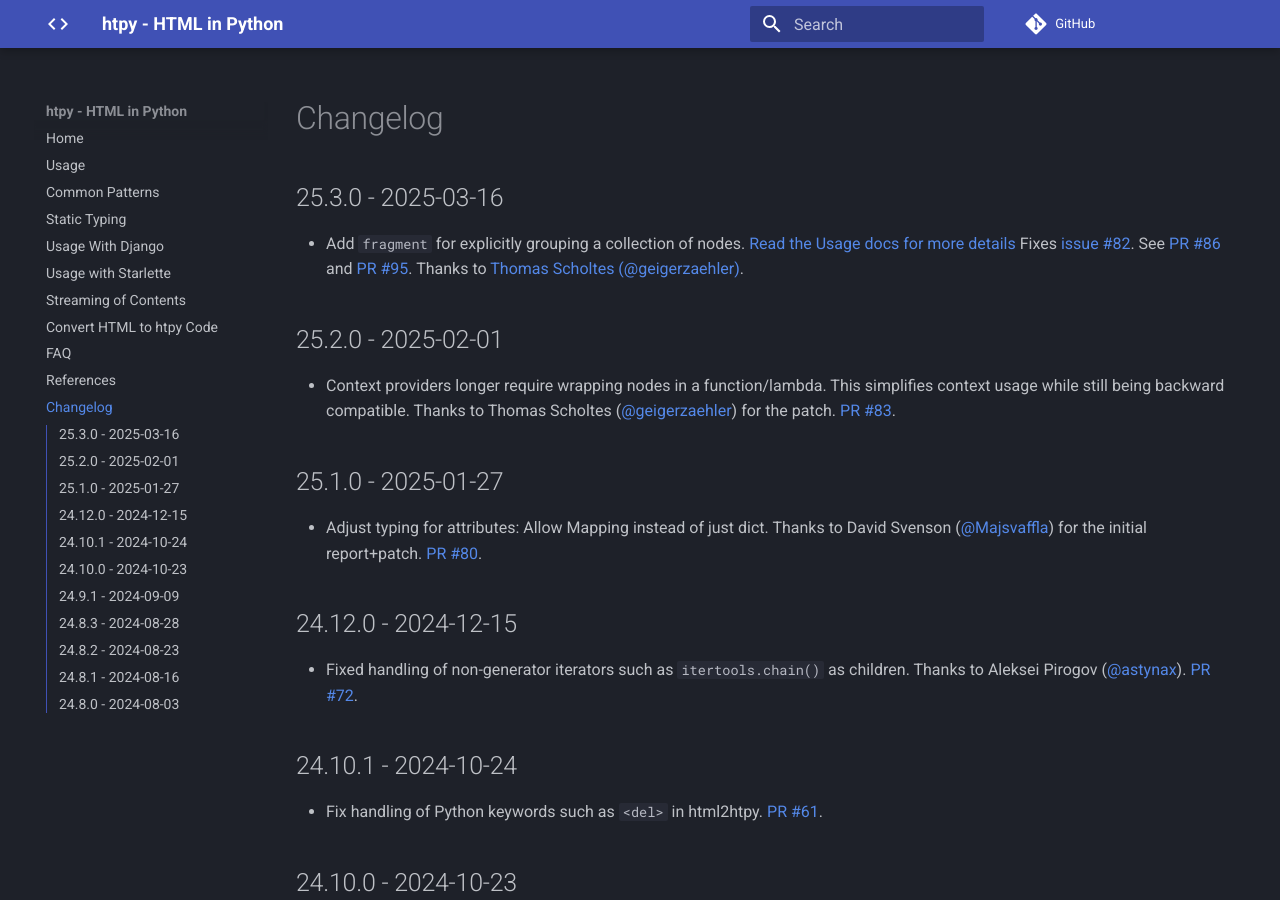
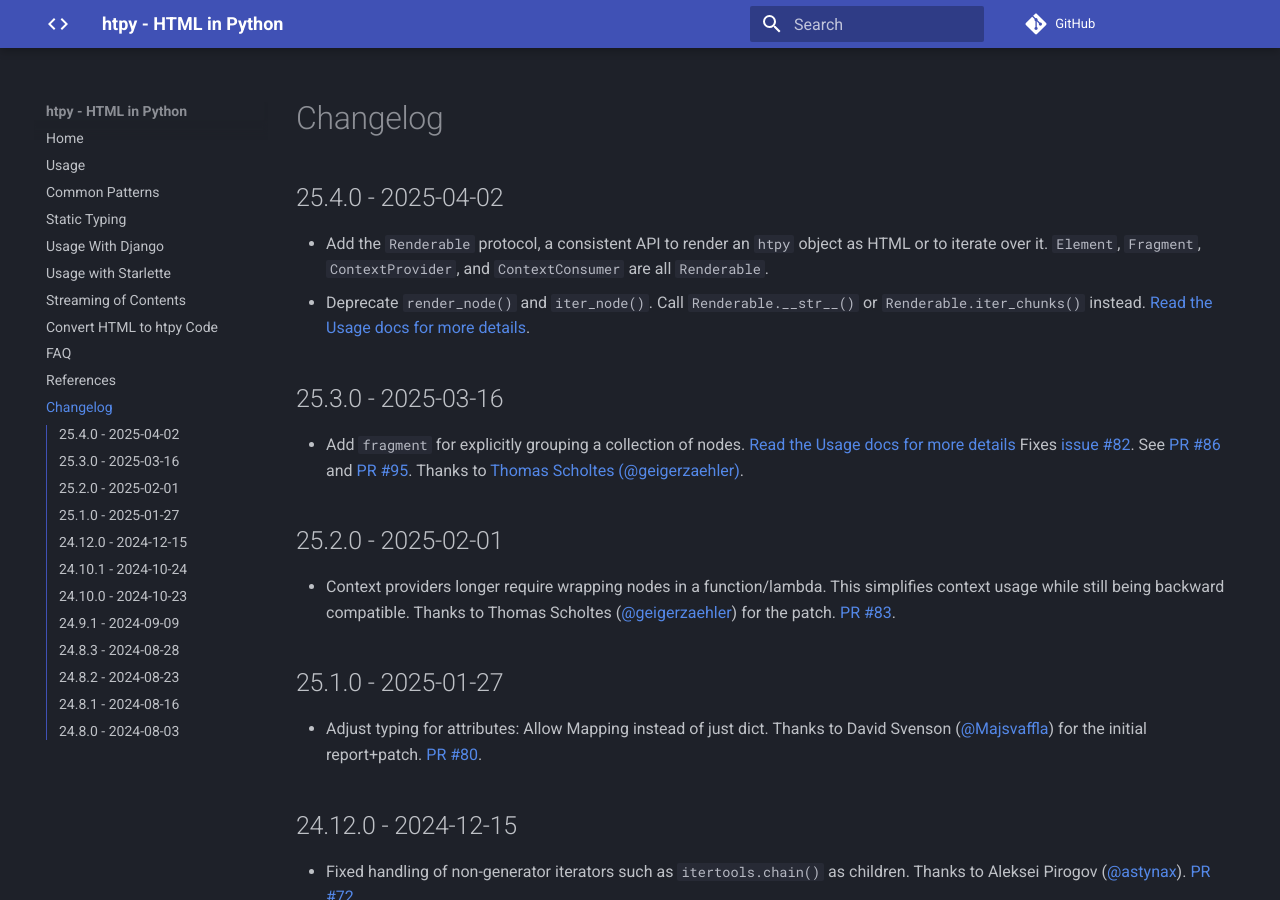
Before and after one commit to pelme/htpy, an MkDocs documentation site: the page built from docs/changelog.md, in a window 1280 px wide and 900 px high. Built offline with MkDocs 1.6.1 and Material for MkDocs 9.7.7, drawn with Linux system fonts in a browser that asks for light colours; comment, search, counter and statistics services are not loaded.

Commit message:
Prospective changelog

```diff
--- a/docs/changelog.md
+++ b/docs/changelog.md
@@ -1,4 +1,8 @@
 # Changelog
+
+## 25.4.0 - 2025-04-02
+- Add the `Renderable` protocol, a consistent API to render an `htpy` object as HTML or to iterate over it. `Element`, `Fragment`, `ContextProvider`, and `ContextConsumer` are all `Renderable`.
+- Deprecate `render_node()` and `iter_node()`. Call `Renderable.__str__()` or `Renderable.iter_chunks()` instead. [Read the Usage docs for more details](usage.md#renderable).
 
 ## 25.3.0 - 2025-03-16
 - Add `fragment` for explicitly grouping a collection of nodes. [Read the Usage docs for more details](usage.md#fragments) Fixes
```
